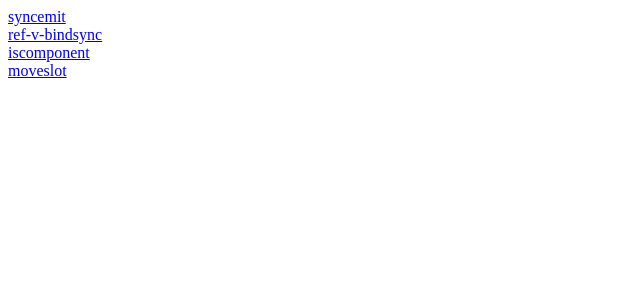
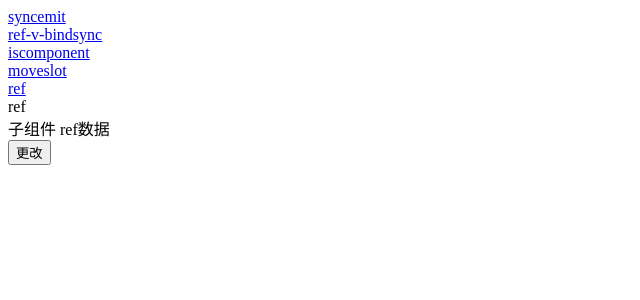
Before and after one commit to lienshu/vue2-learn, a Vue app: page /ref in a window 1280 px wide. Shown: the top 300 px of the page, without its empty margins (0-640 px from the left). Built offline with nearby package versions, Linux system fonts and the light colour scheme.

Commit message:
fix: ref

```diff
--- a/src/App.vue
+++ b/src/App.vue
@@ -7,6 +7,8 @@
     <router-link to="/iscomponent">iscomponent</router-link>
     <br>
     <router-link to="/moveslot">moveslot</router-link>
+    <br>
+    <router-link to="/ref">ref</router-link>
     <router-view />
   </div>
 </template>
--- a/src/router/index.js
+++ b/src/router/index.js
@@ -27,6 +27,11 @@ const routes = [{
     component: () => import('@/views/moveslot'),
     name: 'moveslot'
   },
+  {
+    path: '/ref',
+    component: () => import('@/views/ref'),
+    name: 'ref'
+  },
 ]
 
 
--- /dev/null
+++ b/src/views/ref/components/refcomponent.vue
@@ -0,0 +1,30 @@
+<template>
+  <div>
+    子组件
+    {{ data }}
+  </div>
+</template>
+
+<script>
+export default {
+  name: 'Vue2AppRefcomponent',
+
+  data() {
+    return {
+      data: 'ref数据'
+    };
+  },
+
+  mounted() {
+
+  },
+
+  methods: {
+
+  },
+};
+</script>
+
+<style lang="scss" scoped>
+
+</style>
--- /dev/null
+++ b/src/views/ref/index.vue
@@ -0,0 +1,41 @@
+<template>
+  <div>
+    ref
+    <ref-component ref="sonRef"></ref-component>
+    <!-- <div>父组件：{{ $refs.ref.data }}</div> -->
+    <button @click="change">更改</button>
+  </div>
+</template>
+
+<script>
+import RefComponent from './components/refcomponent.vue'
+
+export default {
+  name: 'Vue2AppIndex',
+  components: {
+    RefComponent
+  },
+
+  data() {
+    return {
+
+    };
+  },
+
+  mounted() {
+
+  },
+
+  methods: {
+    change() {
+      // 父组件可以通过ref获取子组件变量，也可更改子组件变量
+      console.log(this.$refs.sonRef.data)
+      this.$refs.sonRef.data = '改变ref数据'
+    }
+  },
+};
+</script>
+
+<style lang="scss" scoped>
+
+</style>
```
Also changed, not shown: src/views/moveslot/index.vue (+4 -3 lines).
